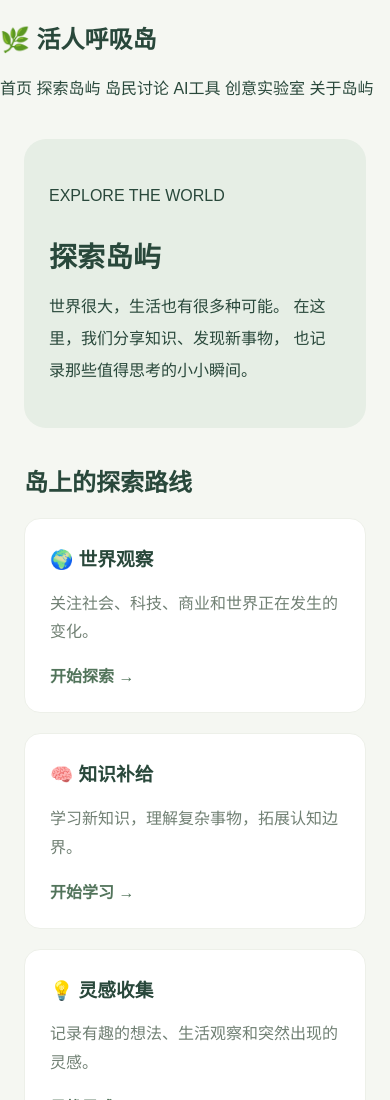
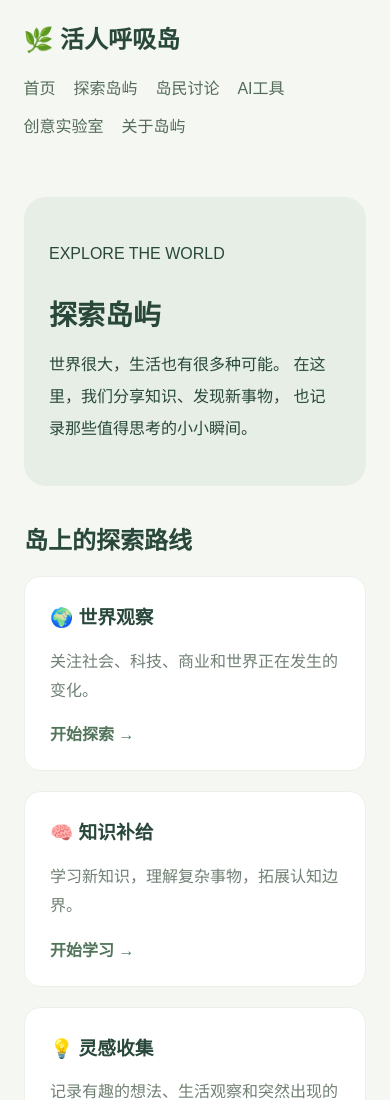
Before and after one commit to huorendaozhu/huorenhuxidao, a plain HTML site: page explore.html in a window 390 px wide. Shown: the top 1100 px of the page. Drawn offline with Linux system fonts and the light colour scheme.

Commit message:
全站适配排版结构

```diff
--- a/css/style.css
+++ b/css/style.css
@@ -20,3 +20,46 @@ a {
 button {
     cursor: pointer;
 }
+/* 全站统一导航栏 */
+
+header {
+    padding: 24px 8%;
+    display: flex;
+    justify-content: space-between;
+    align-items: center;
+    gap: 20px;
+}
+
+header h2 {
+    margin: 0;
+    white-space: nowrap;
+}
+
+header nav {
+    display: flex;
+    flex-wrap: wrap;
+    justify-content: flex-end;
+    align-items: center;
+    gap: 18px;
+}
+
+header nav a {
+    color: #526b58;
+    text-decoration: none;
+    margin: 0;
+    white-space: nowrap;
+}
+
+/* 手机和平板适配 */
+
+@media (max-width: 850px) {
+    header {
+        flex-wrap: wrap;
+        padding: 20px 6%;
+    }
+
+    header nav {
+        justify-content: flex-start;
+        gap: 14px 18px;
+    }
+}
```
